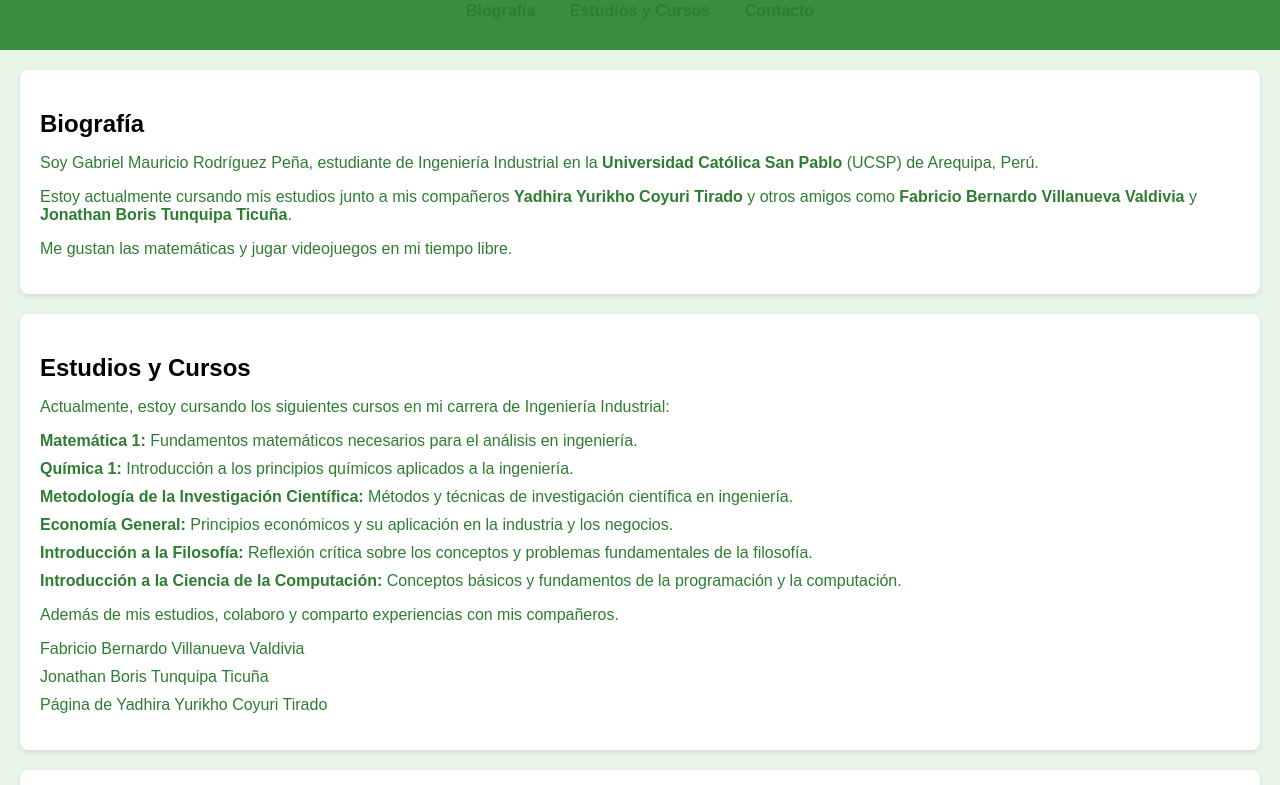
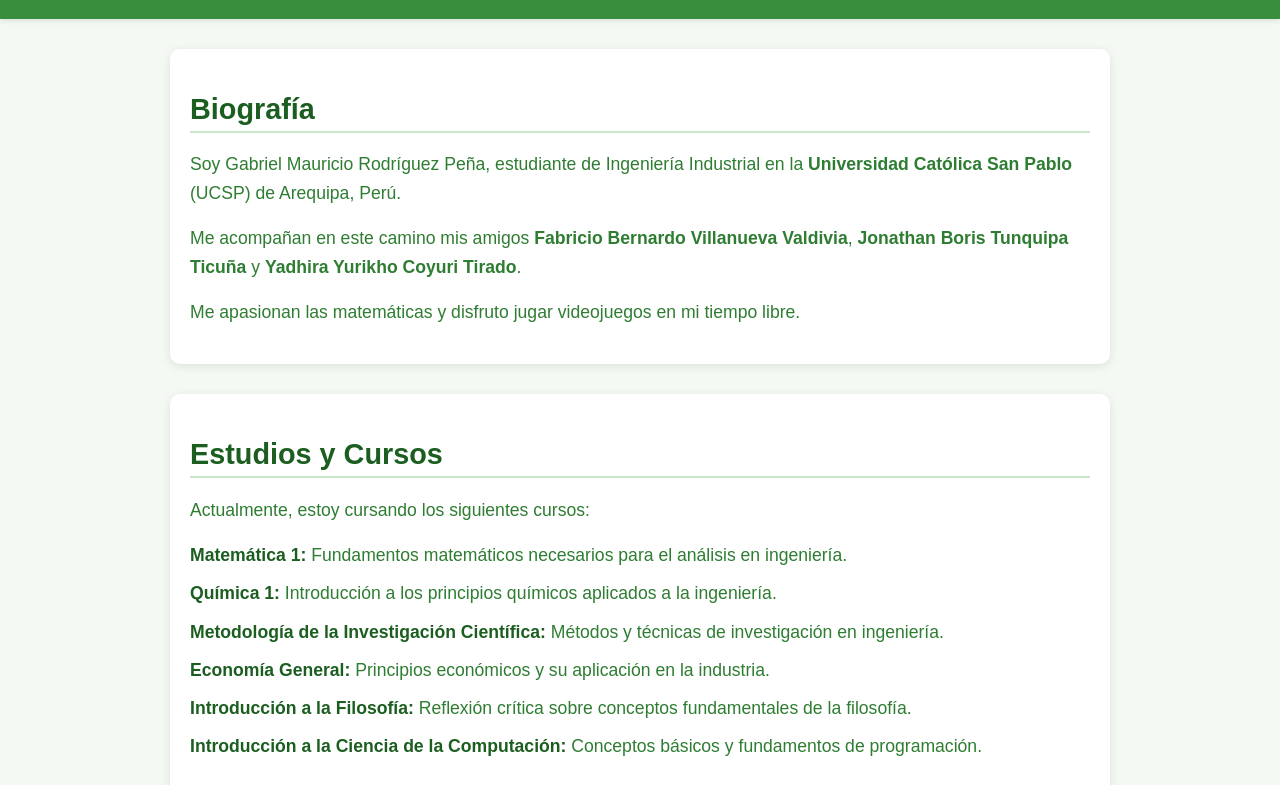
Before and after one commit to gabrielmaurodriguez/gabrielmauriciorodriguezpe-a.github.io, a plain HTML site: page gabriel28.html in a window 1280 px wide. Shown: the part 98-883 px from the top of the page. Drawn offline with Linux system fonts and the light colour scheme.

Commit message:
Update gabriel28.html

```diff
--- a/gabriel28.html
+++ b/gabriel28.html
@@ -5,63 +5,107 @@
     <meta name="viewport" content="width=device-width, initial-scale=1.0">
     <title>Gabriel Mauricio Rodríguez Peña</title>
     <style>
+        /* General */
         body {
-            font-family: Arial, sans-serif;
-            background-color: #e8f5e9; /* Verde claro de fondo */
-            color: #2e7d32; /* Verde oscuro para el texto general */
+            font-family: 'Arial', sans-serif;
             margin: 0;
             padding: 0;
+            background-color: #f4f9f4; /* Fondo verde claro suave */
+            color: #2e7d32; /* Verde oscuro para texto */
         }
+
+        /* Header */
         header {
-            background-color: #388e3c; /* Verde intenso */
+            background-color: #388e3c; /* Verde fuerte */
             color: white;
+            padding: 20px 10px;
+            text-align: center;
+            box-shadow: 0 2px 5px rgba(0, 0, 0, 0.1);
+        }
+
+        header h1 {
+            font-size: 2.5em;
+            margin: 0;
+        }
+
+        nav {
+            margin-top: 10px;
+        }
+
+        nav a {
+            color: #c8e6c9; /* Verde pastel */
+            text-decoration: none;
+            margin: 0 15px;
+            font-size: 1.2em;
+            transition: color 0.3s;
+        }
+
+        nav a:hover {
+            color: #ffffff; /* Blanco al pasar el mouse */
+        }
+
+        /* Sección principal */
+        section {
+            max-width: 900px;
+            margin: 30px auto;
             padding: 20px;
-            text-align: center;
+            background-color: #ffffff; /* Fondo blanco */
+            border-radius: 10px;
+            box-shadow: 0 2px 10px rgba(0, 0, 0, 0.1);
         }
-        nav {
-            text-align: center;
-            margin: 10px 0;
+
+        section h2 {
+            color: #1b5e20; /* Verde más oscuro */
+            border-bottom: 2px solid #c8e6c9;
+            padding-bottom: 5px;
+            margin-bottom: 15px;
+            font-size: 1.8em;
         }
-        nav a {
-            margin: 0 15px;
-            color: #2e7d32; /* Verde oscuro */
-            text-decoration: none;
-            font-weight: bold;
+
+        section p, section ul {
+            font-size: 1.1em;
+            line-height: 1.6em;
         }
-        nav a:hover {
-            text-decoration: underline;
-        }
-        section {
-            margin: 20px;
-            padding: 20px;
-            background-color: #ffffff; /* Blanco para contraste */
-            border-radius: 8px;
-            box-shadow: 0px 2px 5px rgba(0, 0, 0, 0.1);
-        }
-        h2 {
-            color: black; /* Color negro para los títulos */
-            margin-bottom: 10px;
-        }
+
         ul {
             list-style-type: none;
             padding: 0;
         }
-        li {
+
+        ul li {
             margin: 10px 0;
         }
-        a {
-            color: #2e7d32; /* Verde oscuro */
+
+        ul li strong {
+            color: #1b5e20; /* Verde fuerte para títulos */
+        }
+
+        ul li a {
+            color: #388e3c; /* Verde medio */
+            text-decoration: none;
+            font-weight: bold;
+        }
+
+        ul li a:hover {
+            text-decoration: underline;
+        }
+
+        /* Footer */
+        footer {
+            background-color: #388e3c;
+            color: white;
+            text-align: center;
+            padding: 10px 0;
+            margin-top: 30px;
+        }
+
+        footer a {
+            color: #c8e6c9;
             text-decoration: none;
         }
-        a:hover {
-            text-decoration: underline;
-        }
-        footer {
-            text-align: center;
-            background-color: #388e3c; /* Verde intenso */
-            color: white;
-            padding: 10px 0;
-            margin-top: 20px;
+
+        footer a:hover {
+            color: #ffffff;
         }
     </style>
 </head>
@@ -74,35 +118,39 @@
             <a href="#contacto">Contacto</a>
         </nav>
     </header>
+
     <section id="biografia">
         <h2>Biografía</h2>
         <p>Soy Gabriel Mauricio Rodríguez Peña, estudiante de Ingeniería Industrial en la <strong>Universidad Católica San Pablo</strong> (UCSP) de Arequipa, Perú.</p>
-        <p>Estoy actualmente cursando mis estudios junto a mis compañeros <strong>Yadhira Yurikho Coyuri Tirado</strong> y otros amigos como <strong>Fabricio Bernardo Villanueva Valdivia</strong> y <strong>Jonathan Boris Tunquipa Ticuña</strong>.</p>
-        <p>Me gustan las matemáticas y jugar videojuegos en mi tiempo libre.</p>
+        <p>Me acompañan en este camino mis amigos <strong>Fabricio Bernardo Villanueva Valdivia</strong>, <strong>Jonathan Boris Tunquipa Ticuña</strong> y <strong>Yadhira Yurikho Coyuri Tirado</strong>.</p>
+        <p>Me apasionan las matemáticas y disfruto jugar videojuegos en mi tiempo libre.</p>
     </section>
+
     <section id="estudios">
         <h2>Estudios y Cursos</h2>
-        <p>Actualmente, estoy cursando los siguientes cursos en mi carrera de Ingeniería Industrial:</p>
+        <p>Actualmente, estoy cursando los siguientes cursos:</p>
         <ul>
             <li><strong>Matemática 1:</strong> Fundamentos matemáticos necesarios para el análisis en ingeniería.</li>
             <li><strong>Química 1:</strong> Introducción a los principios químicos aplicados a la ingeniería.</li>
-            <li><strong>Metodología de la Investigación Científica:</strong> Métodos y técnicas de investigación científica en ingeniería.</li>
-            <li><strong>Economía General:</strong> Principios económicos y su aplicación en la industria y los negocios.</li>
-            <li><strong>Introducción a la Filosofía:</strong> Reflexión crítica sobre los conceptos y problemas fundamentales de la filosofía.</li>
-            <li><strong>Introducción a la Ciencia de la Computación:</strong> Conceptos básicos y fundamentos de la programación y la computación.</li>
+            <li><strong>Metodología de la Investigación Científica:</strong> Métodos y técnicas de investigación en ingeniería.</li>
+            <li><strong>Economía General:</strong> Principios económicos y su aplicación en la industria.</li>
+            <li><strong>Introducción a la Filosofía:</strong> Reflexión crítica sobre conceptos fundamentales de la filosofía.</li>
+            <li><strong>Introducción a la Ciencia de la Computación:</strong> Conceptos básicos y fundamentos de programación.</li>
         </ul>
-        <p>Además de mis estudios, colaboro y comparto experiencias con mis compañeros.</p>
+        <p>También colaboro y comparto experiencias con mis compañeros:</p>
         <ul>
             <li><a href="https://fabriciobernardovillanueva.github.io/githubpagetest/" target="_blank">Fabricio Bernardo Villanueva Valdivia</a></li>
             <li><a href="https://jonathanboristunquipaticuna.github.io/JonathanBorisTunquipaTicu-a/" target="_blank">Jonathan Boris Tunquipa Ticuña</a></li>
-            <li><a href="https://gabrielmaurodriguez.github.io/gabrielmauriciorodriguezpe-a.github.io/" target="_blank">Página de Yadhira Yurikho Coyuri Tirado</a></li>
+            <li><a href="https://gabrielmaurodriguez.github.io/gabrielmauriciorodriguezpe-a.github.io/" target="_blank">Yadhira Yurikho Coyuri Tirado</a></li>
         </ul>
     </section>
+
     <section id="contacto">
         <h2>Contacto</h2>
-        <p>Puedes ponerte en contacto conmigo a través del siguiente correo electrónico:</p>
+        <p>Si deseas ponerte en contacto conmigo, no dudes en escribirme:</p>
         <p>Email: <a href="mailto:gabriel.rodriguez.pena@ucsp.edu.pe">gabriel.rodriguez.pena@ucsp.edu.pe</a></p>
     </section>
+
     <footer>
         <p>&copy; 2024 Gabriel Mauricio Rodríguez Peña</p>
     </footer>
```
